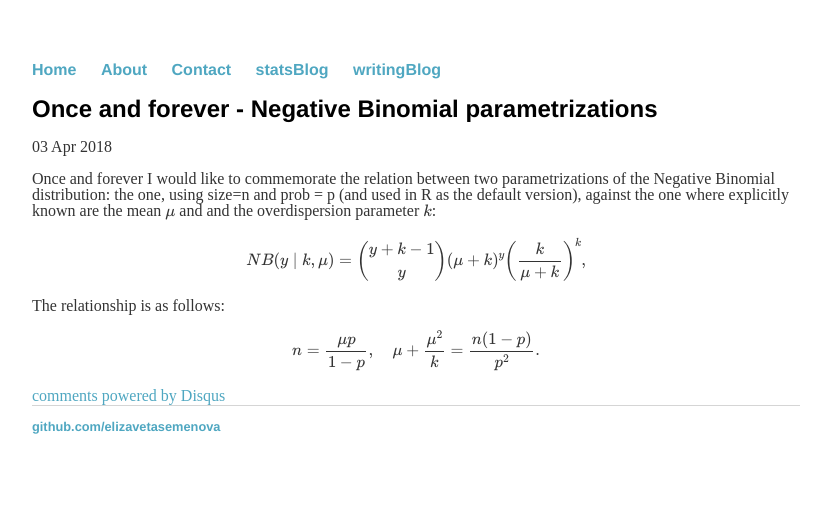
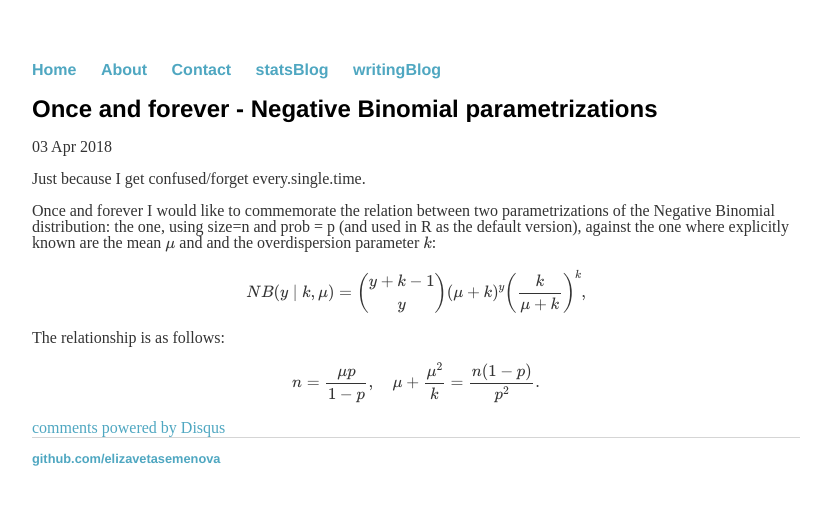
Before and after one commit to elizavetasemenova/elizavetasemenova.github.io, a Jekyll site: the page built from _posts/2018-04-03-Negative-Binomial-Parametrizations.md, in a window 1280 px wide. Shown: the top 505 px of the page, without its empty margins (224-1055 px from the left). Built offline with Jekyll 4.4.1, drawn with Linux system fonts in a browser that asks for light colours; formulas are drawn with MathJax 3; comment, search, counter and statistics services are not loaded.

Commit message:
Update 2018-04-03-Negative-Binomial-Parametrizations.md

```diff
--- a/_posts/2018-04-03-Negative-Binomial-Parametrizations.md
+++ b/_posts/2018-04-03-Negative-Binomial-Parametrizations.md
@@ -4,6 +4,8 @@ title: Once and forever - Negative Binomial parametrizations
 date: 2018-04-03
 comments: true
 ---
+Just because I get confused/forget every.single.time.
+
 Once and forever I would like to commemorate the relation between two parametrizations of the Negative Binomial distribution: the one, using size=n and prob = p (and used in R as the default version), against the one where explicitly known are the mean $\mu$ and and the overdispersion parameter $k$:
 \begin{equation}
 NB(y \mid k, \mu) = \binom{y + k -1}{y} (\mu+k)^y \left(\frac{k}{\mu+k}\right)^{k},
```
